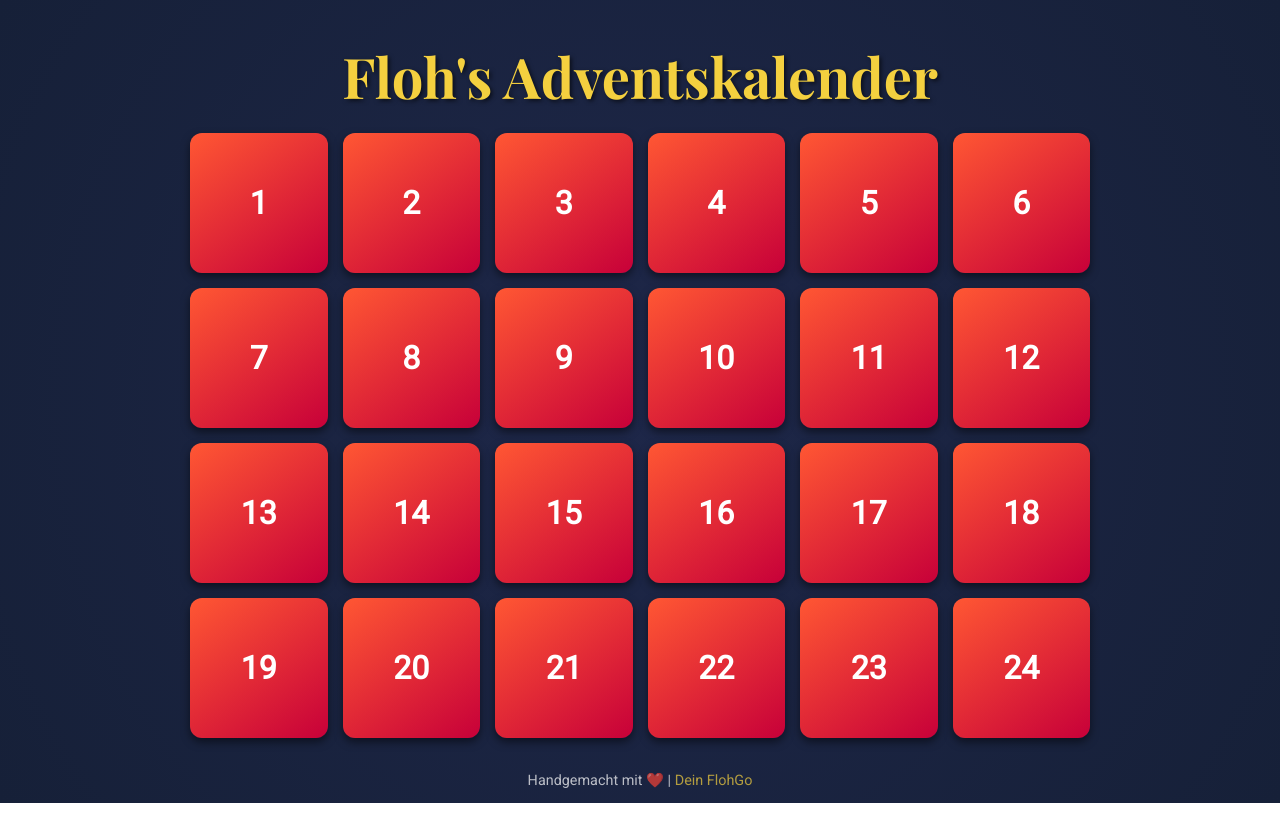
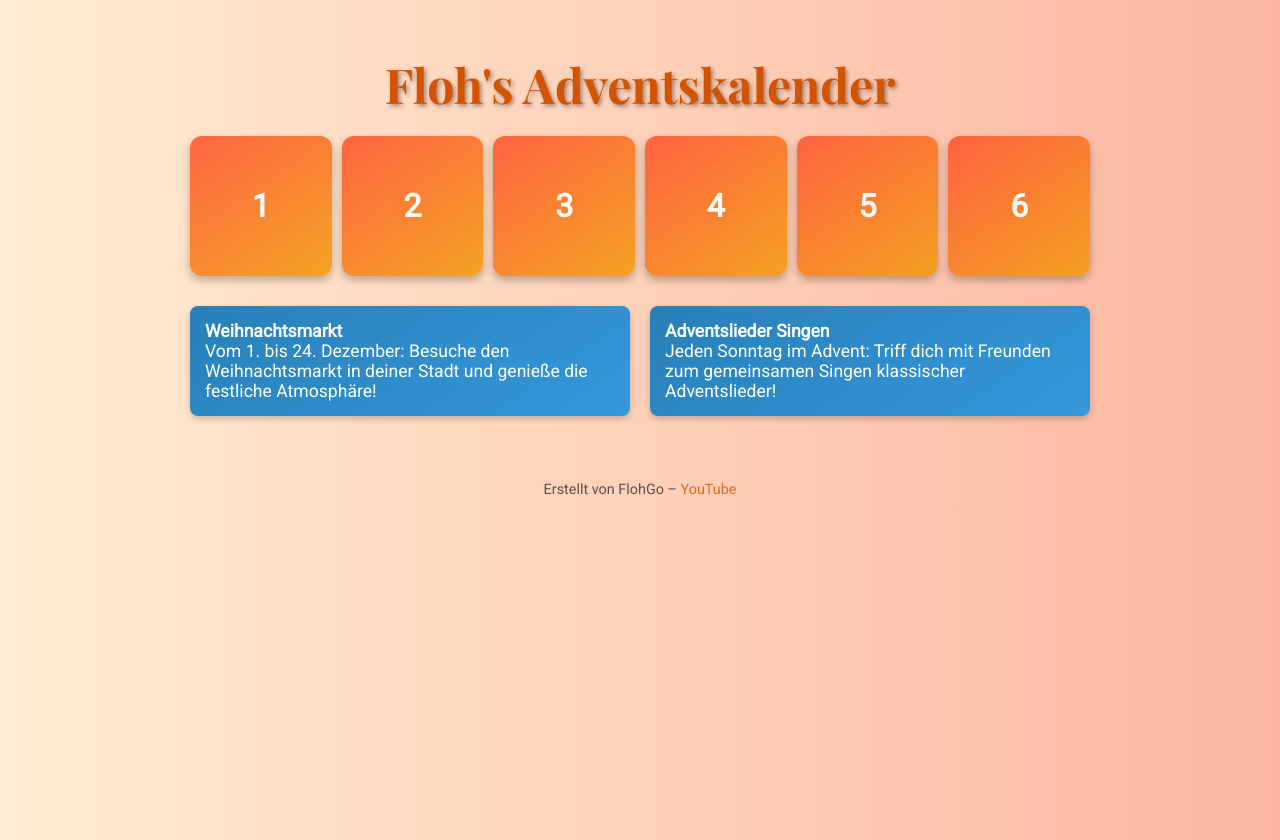
Before and after one commit to apple-is/Adventskalender, a plain HTML site: page index.html in a window 1280 px wide. Before the commit the page ends 803 px from the top, so only its background shows below. Drawn offline with nearby package versions, Linux system fonts and the light colour scheme.

Commit message:
Section Events hinzugefügt, Design verbessert, Türchen werden nur noch angezeigt wenn der Tag ist

```diff
--- a/index.html
+++ b/index.html
@@ -9,29 +9,31 @@
         body {
             margin: 0;
             font-family: 'Roboto', sans-serif;
-            background: radial-gradient(circle, #1e2749, #162038);
-            color: #ffffff;
+            background: linear-gradient(to right, #ffecd2, #fcb69f); /* Hellerer Hintergrund */
+            color: #333333;
             display: flex;
             flex-direction: column;
             align-items: center;
-            justify-content: center;
+            justify-content: flex-start;
             min-height: 100vh;
+            padding: 20px;
         }
 
         h1 {
             font-family: 'Playfair Display', serif;
-            font-size: 3.5rem;
-            color: #f4d03f;
-            text-shadow: 2px 2px 4px rgba(0, 0, 0, 0.6);
+            font-size: 3rem;
+            color: #d35400; /* Warmes Orange für die Überschrift */
+            text-shadow: 2px 2px 4px rgba(0, 0, 0, 0.4);
             margin-bottom: 20px;
         }
 
         .calendar {
             display: grid;
             grid-template-columns: repeat(6, 1fr);
-            gap: 15px;
+            gap: 10px;
             max-width: 900px;
-            width: 90%;
+            width: 100%;
+            margin-bottom: 30px;
         }
 
         .door {
@@ -41,6 +43,7 @@
             border-radius: 12px;
             cursor: pointer;
             transition: transform 0.3s;
+            opacity: 0.9;
         }
 
         .door-inner {
@@ -70,8 +73,8 @@
         }
 
         .door-front {
-            background: linear-gradient(145deg, #ff5733, #c70039);
-            box-shadow: 0px 4px 8px rgba(0, 0, 0, 0.5);
+            background: linear-gradient(145deg, #ff5733, #f39c12); /* Helles Orange */
+            box-shadow: 0px 4px 8px rgba(0, 0, 0, 0.3);
             font-size: 2rem;
             font-weight: bold;
             color: white;
@@ -91,187 +94,190 @@
             transform: scale(1.05);
         }
 
+        .events {
+            display: grid;
+            grid-template-columns: 1fr 1fr;
+            gap: 20px;
+            max-width: 900px;
+            width: 100%;
+            margin-bottom: 30px;
+        }
+
+        .event {
+            background: linear-gradient(145deg, #2980b9, #3498db);
+            border-radius: 8px;
+            padding: 15px;
+            color: white;
+            font-size: 1.1rem;
+            box-shadow: 0 3px 6px rgba(0, 0, 0, 0.2);
+        }
+
         footer {
             margin-top: 20px;
             font-size: 0.9rem;
-            opacity: 0.7;
+            opacity: 0.8;
         }
 
         footer a {
-            color: #f4d03f;
+            color: #d35400; /* Passend zur Überschrift */
             text-decoration: none;
         }
 
         footer a:hover {
             text-decoration: underline;
         }
+
+        @media (max-width: 768px) {
+            .calendar {
+                grid-template-columns: repeat(3, 1fr);
+            }
+
+            .events {
+                grid-template-columns: 1fr;
+            }
+
+            h1 {
+                font-size: 2.5rem;
+            }
+        }
+
+        @media (max-width: 480px) {
+            .calendar {
+                grid-template-columns: 1fr;
+            }
+
+            .door {
+                height: 120px;
+            }
+
+            h1 {
+                font-size: 2rem;
+            }
+        }
     </style>
 </head>
 <body>
     <h1>Floh's Adventskalender</h1>
+
     <div class="calendar">
-        <!-- Türchen -->
-        <div class="door" onclick="openDoor(this, 1)">
+        <!-- Adventskalender mit allen 24 Türchen -->
+        <div class="door" id="door-1" onclick="openDoor(this, 1)">
             <div class="door-inner">
                 <div class="door-front">1</div>
                 <div class="door-back">„Ein Lächeln ist das schönste Geschenk, das du heute geben kannst.“</div>
             </div>
         </div>
-        <div class="door" onclick="openDoor(this, 2)">
+        <div class="door" id="door-2" onclick="openDoor(this, 2)">
             <div class="door-inner">
                 <div class="door-front">2</div>
                 <div class="door-back">„Die Magie von Weihnachten liegt in den kleinen Momenten.“</div>
             </div>
         </div>
-        <div class="door" onclick="openDoor(this, 3)">
+        <div class="door" id="door-3" onclick="openDoor(this, 3)">
             <div class="door-inner">
                 <div class="door-front">3</div>
-                <div class="door-back">„Kerzenlicht und Tannenduft – die Seele atmet auf.“</div>
+                <div class="door-back">„Erinnere dich: Die besten Geschenke kommen von Herzen.“</div>
             </div>
         </div>
-        <div class="door" onclick="openDoor(this, 4)">
+        <div class="door" id="door-4" onclick="openDoor(this, 4)">
             <div class="door-inner">
                 <div class="door-front">4</div>
-                <div class="door-back">„Heute ist ein Tag, um jemanden an dein Herz zu lassen.“</div>
+                <div class="door-back">„Frohe Weihnachten! Möge dein Herz genauso hell leuchten wie der Weihnachtsbaum.“</div>
             </div>
         </div>
-        <div class="door" onclick="openDoor(this, 5)">
+        <div class="door" id="door-5" onclick="openDoor(this, 5)">
             <div class="door-inner">
                 <div class="door-front">5</div>
-                <div class="door-back">„Jeder Schneeflocke wohnt ein Zauber inne.“</div>
+                <div class="door-back">„Lasst uns die Feiertage mit Freude und Liebe füllen!“</div>
             </div>
         </div>
-        <div class="door" onclick="openDoor(this, 6)">
+        <div class="door" id="door-6" onclick="openDoor(this, 6)">
             <div class="door-inner">
                 <div class="door-front">6</div>
-                <div class="door-back">„Wärme und Liebe sind das Herzstück der Weihnachtszeit.“</div>
+                <div class="door-back">„Ein frohes und gesundes neues Jahr für dich und deine Familie!“</div>
             </div>
         </div>
-        <div class="door" onclick="openDoor(this, 7)">
+        <div class="door" id="door-7" onclick="openDoor(this, 7)">
             <div class="door-inner">
                 <div class="door-front">7</div>
-                <div class="door-back">„100 Robux - Beeil dich und schreib mich auf Discord an, auf 1. Limitiert!“</div>
+                <div class="door-back">„Genieße jeden Moment der Festtage mit den Menschen, die du liebst.“</div>
             </div>
         </div>
-        <div class="door" onclick="openDoor(this, 8)">
+        <div class="door" id="door-8" onclick="openDoor(this, 8)">
             <div class="door-inner">
                 <div class="door-front">8</div>
-                <div class="door-back">„In der Stille liegt die wahre Freude verborgen.“</div>
+                <div class="door-back">„Die besten Geschenke kommen oft ohne Verpackung.“</div>
             </div>
         </div>
-        <div class="door" onclick="openDoor(this, 9)">
+        <div class="door" id="door-9" onclick="openDoor(this, 9)">
             <div class="door-inner">
                 <div class="door-front">9</div>
-                <div class="door-back">„Ein heißer Kakao und ein guter Gedanke wärmen das Herz.“</div>
+                <div class="door-back">„Möge deine Weihnachtszeit genauso strahlend sein wie die Lichter am Baum.“</div>
             </div>
         </div>
-        <div class="door" onclick="openDoor(this, 10)">
+        <div class="door" id="door-10" onclick="openDoor(this, 10)">
             <div class="door-inner">
                 <div class="door-front">10</div>
-                <div class="door-back">„Weihnachten erinnert uns daran, was wirklich zählt.“</div>
+                <div class="door-back">„Der wahre Wert der Feiertage ist die Zeit, die wir miteinander verbringen.“</div>
             </div>
         </div>
-        <div class="door" onclick="openDoor(this, 11)">
+        <div class="door" id="door-11" onclick="openDoor(this, 11)">
             <div class="door-inner">
                 <div class="door-front">11</div>
-                <div class="door-back">„Jeder Tag bis Weihnachten ist ein Schritt näher zur Freude.“</div>
+                <div class="door-back">„Möge dein Herz genauso warm sein wie der Glühwein an einem kalten Winterabend.“</div>
             </div>
         </div>
-        <div class="door" onclick="openDoor(this, 12)">
+        <div class="door" id="door-12" onclick="openDoor(this, 12)">
             <div class="door-inner">
                 <div class="door-front">12</div>
-                <div class="door-back">„Mit Liebe im Herzen wird alles heller.“</div>
-            </div>
-        </div>
-        <div class="door" onclick="openDoor(this, 13)">
-            <div class="door-inner">
-                <div class="door-front">13</div>
-                <div class="door-back">„Ein friedliches Zuhause ist das schönste Geschenk.“</div>
-            </div>
-        </div>
-        <div class="door" onclick="openDoor(this, 14)">
-            <div class="door-inner">
-                <div class="door-front">14</div>
-                <div class="door-back">„Lasst uns das Licht der Hoffnung weitergeben.“</div>
-            </div>
-        </div>
-        <div class="door" onclick="openDoor(this, 15)">
-            <div class="door-inner">
-                <div class="door-front">15</div>
-                <div class="door-back">„Die besten Geschenke kommen ohne Schleife.“</div>
-            </div>
-        </div>
-        <div class="door" onclick="openDoor(this, 16)">
-            <div class="door-inner">
-                <div class="door-front">16</div>
-                <div class="door-back">„Ein freundliches Wort ist wie ein Stern in der Nacht.“</div>
-            </div>
-        </div>
-        <div class="door" onclick="openDoor(this, 17)">
-            <div class="door-inner">
-                <div class="door-front">17</div>
-                <div class="door-back">„Zusammen ist Weihnachten am schönsten.“</div>
-            </div>
-        </div>
-        <div class="door" onclick="openDoor(this, 18)">
-            <div class="door-inner">
-                <div class="door-front">18</div>
-                <div class="door-back">„Tannengrün und Kerzenschein laden zum Träumen ein.“</div>
-            </div>
-        </div>
-        <div class="door" onclick="openDoor(this, 19)">
-            <div class="door-inner">
-                <div class="door-front">19</div>
-                <div class="door-back">„Dankbarkeit macht die Seele reich“</div>
-            </div>
-        </div>
-        <div class="door" onclick="openDoor(this, 20)">
-            <div class="door-inner">
-                <div class="door-front">20</div>
-                <div class="door-back">„Die wahre Magie von Weihnachten liegt im Geben.“</div>
-            </div>
-        </div>
-        <div class="door" onclick="openDoor(this, 21)">
-            <div class="door-inner">
-                <div class="door-front">21</div>
-                <div class="door-back">„Lasst uns leuchten wie die Sterne am Himmel.“</div>
-            </div>
-        </div>
-        <div class="door" onclick="openDoor(this, 22)">
-            <div class="door-inner">
-                <div class="door-front">22</div>
-                <div class="door-back">„Heute ist der perfekte Tag für einen Spaziergang im Schnee.“</div>
-            </div>
-        </div>
-        <div class="door" onclick="openDoor(this, 23)">
-            <div class="door-inner">
-                <div class="door-front">23</div>
-                <div class="door-back">„Die schönsten Momente sind die, die wir teilen.“</div>
-            </div>
-        </div>
-        <div class="door" onclick="openDoor(this, 24)">
-            <div class="door-inner">
-                <div class="door-front">24</div>
-                <div class="door-back">„Frohe Weihnachten! Möge der Tag voller Liebe und Frieden sein.“</div>
+                <div class="door-back">„Das größte Geschenk ist die Liebe, die wir teilen.“</div>
             </div>
         </div>
 
-        <!-- Weitere Türen -->
+        <!-- Weitere Türchen hier (13-24) -->
+
     </div>
+
+    <div class="events">
+        <div class="event">
+            <strong>Weihnachtsmarkt</strong><br>
+            Vom 1. bis 24. Dezember: Besuche den Weihnachtsmarkt in deiner Stadt und genieße die festliche Atmosphäre!
+        </div>
+        <div class="event">
+            <strong>Adventslieder Singen</strong><br>
+            Jeden Sonntag im Advent: Triff dich mit Freunden zum gemeinsamen Singen klassischer Adventslieder!
+        </div>
+    </div>
+
     <footer>
-        <p>Handgemacht mit ❤️ | <a href="https://www.youtube.com/@FlohGo">Dein FlohGo</a></p>
+        <p>Erstellt von FlohGo – <a href="https://www.youtube.com/@FlohGo">YouTube</a></p>
     </footer>
+
     <script>
-        const today = new Date().getDate();
+        function openDoor(door, day) {
+            const currentDay = new Date().getDate();
 
-        function openDoor(door, doorNumber) {
-            if (doorNumber > today) {
-                alert("Dieses Türchen kannst du noch nicht öffnen!");
-                return;
+            // Türchen nur sichtbar machen, wenn es der richtige Tag ist
+            if (day <= currentDay) {
+                door.classList.toggle('open');
+            } else {
+                alert("Du kannst nur die Türchen öffnen, die dem heutigen Datum entsprechen.");
             }
-            if (door.classList.contains("open")) return;
-            door.classList.add("open");
         }
+
+        // Zeige nur die Türchen bis zum aktuellen Datum an
+        window.onload = function() {
+            const currentDay = new Date().getDate();
+
+            for (let i = 1; i <= 24; i++) {
+                const door = document.getElementById(`door-${i}`);
+                if (i > currentDay) {
+                    door.style.display = 'none'; // Verstecke zukünftige Türchen
+                } else {
+                    door.style.display = 'block'; // Zeige vergangene Türchen
+                }
+            }
+        };
     </script>
 </body>
 </html>
```
